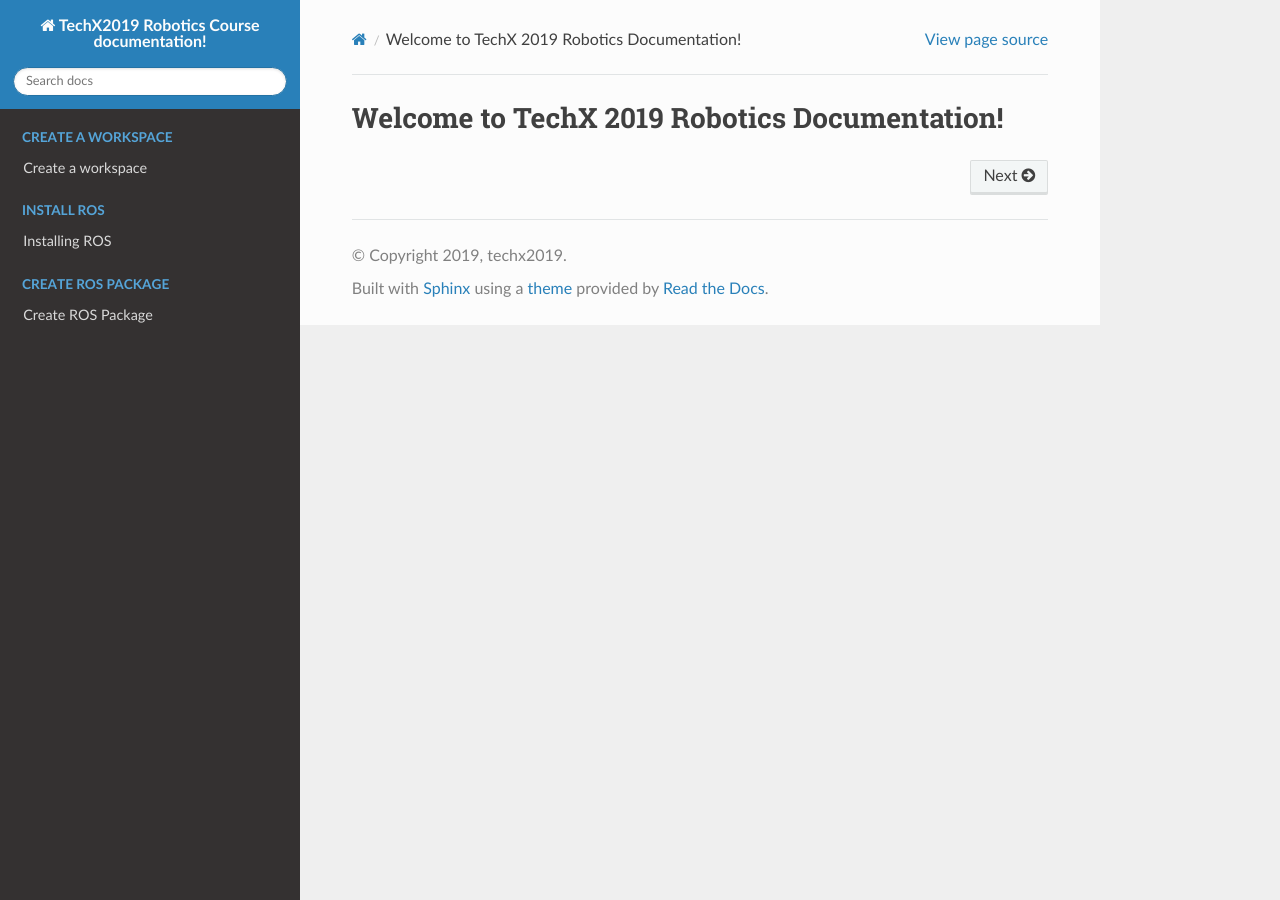
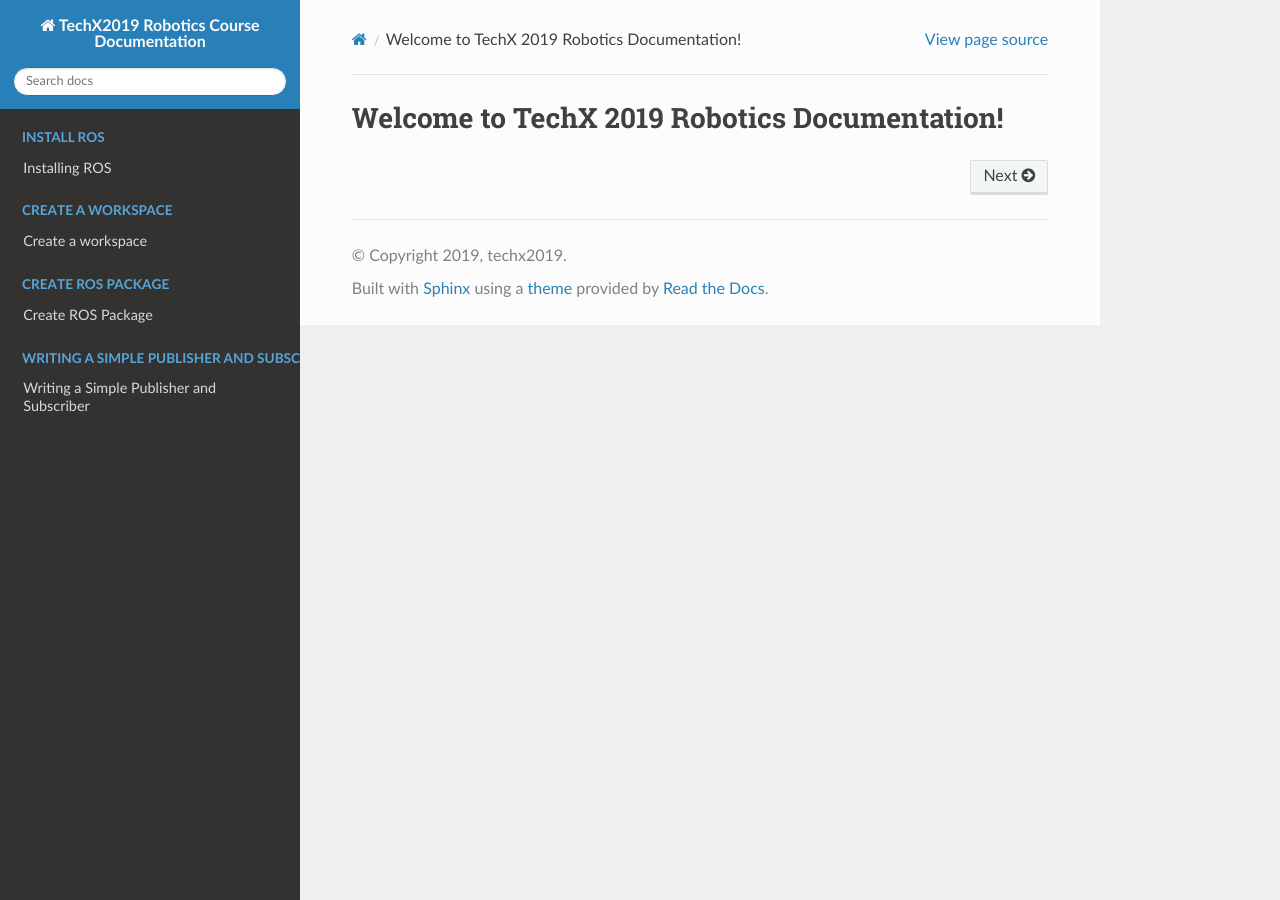
Before and after one commit to hanzheteng/tx19-robotics, a Sphinx documentation site: the page built from docs/index.rst, in a window 1280 px wide. Built offline with Sphinx 7.4.7 and the Read the Docs theme 2.0.0, drawn with Linux system fonts in a browser that asks for light colours.

Commit message:
pub & sub

```diff
--- a/docs/conf.py
+++ b/docs/conf.py
@@ -17,9 +17,9 @@
 
 # -- Project information -----------------------------------------------------
 
-project = 'TechX2019 Robotics Course documentation!'
+project = 'TechX2019 Robotics Course Documentation'
 copyright = '2019, techx2019'
-author = 'techx2019'
+author = 'TechX2019'
 
 
 # -- General configuration ---------------------------------------------------
--- a/docs/createpackage.rst
+++ b/docs/createpackage.rst
@@ -12,7 +12,7 @@
 
 .. code:: bash
 
-    catkin_create_pkg beginner_tutorials std_msgs rospy
+    catkin_create_pkg tech2019 std_msgs rospy
 
 Building a catkin workspace and sourcing the setup file
 -------------------------------------------------------
--- a/docs/index.rst
+++ b/docs/index.rst
@@ -22,3 +22,10 @@
    :caption: Create ROS Package
 
    createpackage
+
+.. toctree::
+   :maxdepth: 3
+   :hidden:
+   :caption: Writing a Simple Publisher and Subscriber
+
+   pubsub
```
Also changed, not shown: other parts of docs/index.rst (+7 -7 lines), docs/pubsub.rst (added, +33 -0 lines).
